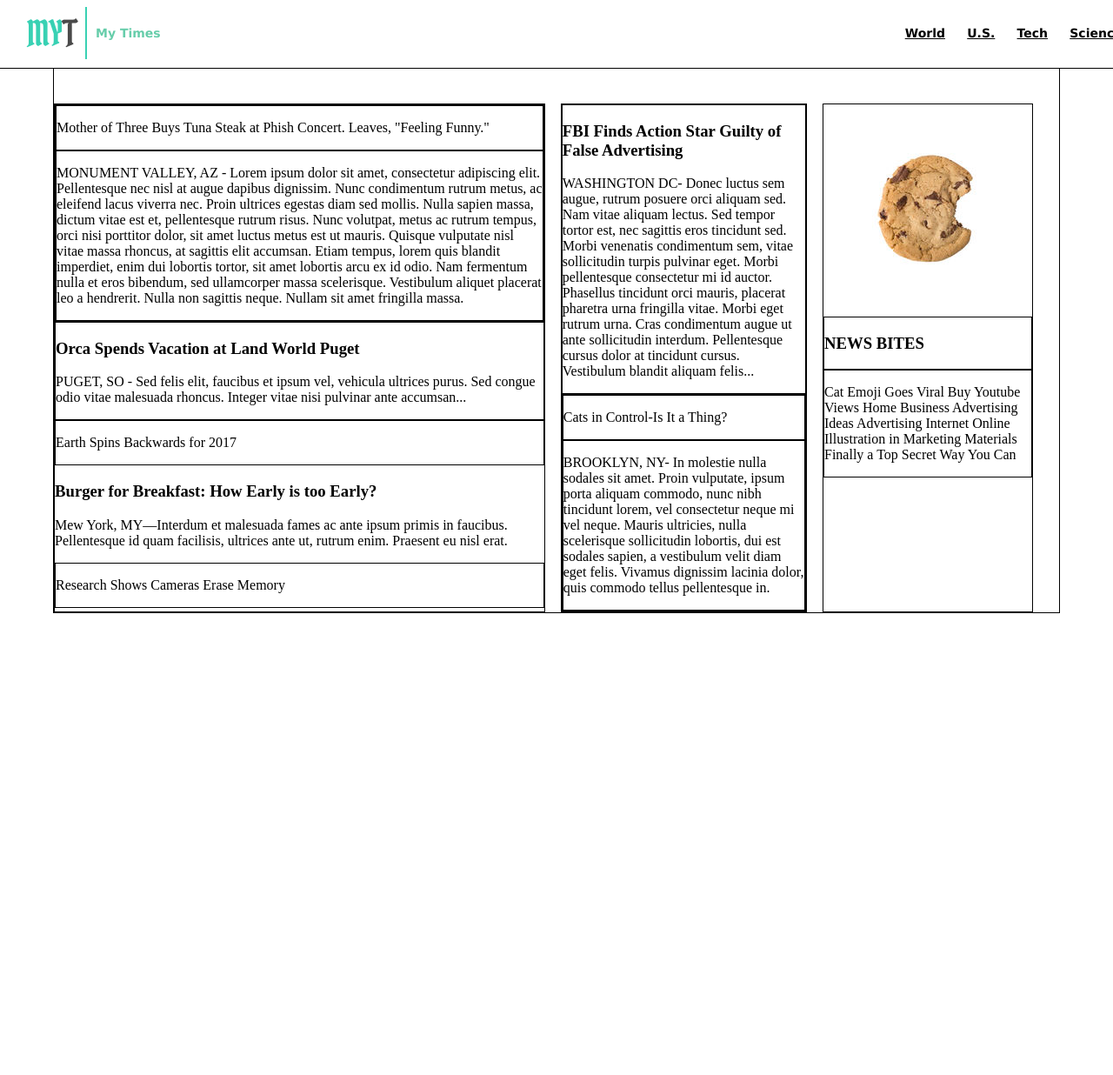
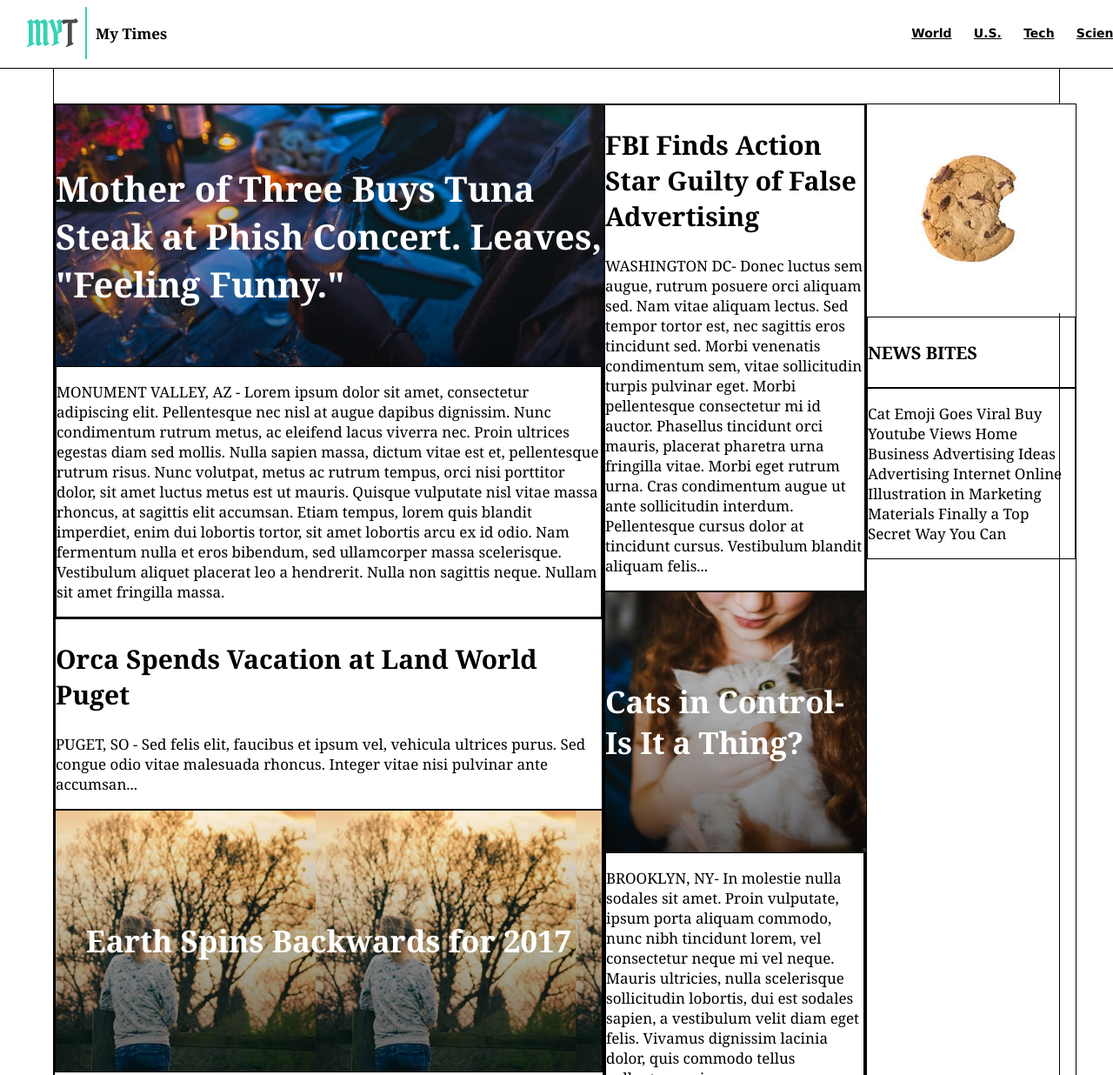
Before and after one commit to AgusTomps/mytimes, a plain HTML site: page index.html in a window 1280 px wide. Shown: the top 1236 px of the page at 87% size. Before the commit the page ends 800 px from the top, so only its background shows below. Drawn offline with Linux system fonts and the light colour scheme.

Commit message:
Complete checkpoint 4

```diff
--- a/index.html
+++ b/index.html
@@ -28,38 +28,46 @@
       <!-- Left container -->
       <div class="left-container">
         <div class="tuna">
-          <div class="heading-tuna">
-          <p>Mother of Three Buys Tuna Steak at Phish Concert. Leaves, "Feeling Funny."</p>
+          <div class="tuna-img">
+            <div class="tuna-heading">
+              <h1>Mother of Three Buys Tuna Steak at Phish Concert. Leaves, "Feeling Funny."</h1>
+            </div>
           </div>
-          <div class="text-tuna">
-          <p>MONUMENT VALLEY, AZ - Lorem ipsum dolor sit amet, consectetur adipiscing elit. Pellentesque nec nisl at augue dapibus dignissim. Nunc condimentum rutrum metus, ac eleifend lacus viverra nec. Proin ultrices egestas diam sed mollis. Nulla sapien massa, dictum vitae est et, pellentesque rutrum risus. Nunc volutpat, metus ac rutrum tempus, orci nisi porttitor dolor, sit amet luctus metus est ut mauris. Quisque vulputate nisl vitae massa rhoncus, at sagittis elit accumsan. Etiam tempus, lorem quis blandit imperdiet, enim dui lobortis tortor, sit amet lobortis arcu ex id odio. Nam fermentum nulla et eros bibendum, sed ullamcorper massa scelerisque. Vestibulum aliquet placerat leo a hendrerit. Nulla non sagittis neque. Nullam sit amet fringilla massa.</p>
+          <div class="tuna-text">
+            <p>MONUMENT VALLEY, AZ - Lorem ipsum dolor sit amet, consectetur adipiscing elit. Pellentesque nec nisl at augue dapibus dignissim. Nunc condimentum rutrum metus, ac eleifend lacus viverra nec. Proin ultrices egestas diam sed mollis. Nulla sapien massa, dictum vitae est et, pellentesque rutrum risus. Nunc volutpat, metus ac rutrum tempus, orci nisi porttitor dolor, sit amet luctus metus est ut mauris. Quisque vulputate nisl vitae massa rhoncus, at sagittis elit accumsan. Etiam tempus, lorem quis blandit imperdiet, enim dui lobortis tortor, sit amet lobortis arcu ex id odio. Nam fermentum nulla et eros bibendum, sed ullamcorper massa scelerisque. Vestibulum aliquet placerat leo a hendrerit. Nulla non sagittis neque. Nullam sit amet fringilla massa.</p>
           </div>
         </div>
         <div class="orca">
-          <h3>Orca Spends Vacation at Land World Puget</h3>
+          <h2>Orca Spends Vacation at Land World Puget</h2>
           <p>PUGET, SO - Sed felis elit, faucibus et ipsum vel, vehicula ultrices purus. Sed congue odio vitae malesuada rhoncus. Integer vitae nisi pulvinar ante accumsan...</p>
         </div>
         <div class="earth">
-          <p>Earth Spins Backwards for 2017</p>
+          <div class="earth-heading">
+            <h3>Earth Spins Backwards for 2017</h3>
+          </div>
         </div>
         <div class="burger">
-          <h3>Burger for Breakfast: How Early is too Early?</h3>
+          <h2>Burger for Breakfast: How Early is too Early?</h2>
           <p>Mew York, MY—Interdum et malesuada fames ac ante ipsum primis in faucibus. Pellentesque id quam facilisis, ultrices ante ut, rutrum enim. Praesent eu nisl erat.</p>
         </div>
         <div class="cameras">
-          <p>Research Shows Cameras Erase Memory</p>
+          <div class="cameras-heading">
+            <h3>Research Shows Cameras Erase Memory</h3>
+          </div>
         </div>
       </div>
 
       <!-- Mid container -->
       <div class="mid-container">
         <div class="fbi">
-          <h3>FBI Finds Action Star Guilty of False Advertising</h3>
+          <h2>FBI Finds Action Star Guilty of False Advertising</h2>
           <p>WASHINGTON DC- Donec luctus sem augue, rutrum posuere orci aliquam sed. Nam vitae aliquam lectus. Sed tempor tortor est, nec sagittis eros tincidunt sed. Morbi venenatis condimentum sem, vitae sollicitudin turpis pulvinar eget. Morbi pellentesque consectetur mi id auctor. Phasellus tincidunt orci mauris, placerat pharetra urna fringilla vitae. Morbi eget rutrum urna. Cras condimentum augue ut ante sollicitudin interdum. Pellentesque cursus dolor at tincidunt cursus. Vestibulum blandit aliquam felis...</p>
         </div>
         <div class="cats">
-          <div class="cats-heading">
-            <p>Cats in Control-Is It a Thing?</p>
+          <div class="cats-img">
+            <div class="cats-heading">
+              <h3>Cats in Control-Is It a Thing?</h3>
+            </div>
           </div>
           <div class="cats-text">
             <p>BROOKLYN, NY- In molestie nulla sodales sit amet. Proin vulputate, ipsum porta aliquam commodo, nunc nibh tincidunt lorem, vel consectetur neque mi vel neque. Mauris ultricies, nulla scelerisque sollicitudin lobortis, dui est sodales sapien, a vestibulum velit diam eget felis. Vivamus dignissim lacinia dolor, quis commodo tellus pellentesque in.</p>
@@ -73,7 +81,7 @@
           <img src="resources\img-news-bite.png" alt="cookie image">
         </div>
         <div class="news-heading">
-          <h3>NEWS BITES</h3>
+          <h4>NEWS BITES</h4>
         </div>
         <div class="news-list">
           <p>Cat Emoji Goes Viral Buy Youtube Views Home Business Advertising Ideas Advertising Internet Online Illustration in Marketing Materials Finally a Top Secret Way You Can</p>
--- a/resources/style.css
+++ b/resources/style.css
@@ -1,3 +1,35 @@
+/* general -------------------------------------------------------*/
+p{
+  font-family: Georgia;
+  font-size: 17px;
+  color: black;
+}
+
+h1{
+  font-family: Georgia;
+  font-weight: bold;
+  font-size: 40px;
+  color: white;
+}
+
+h2{
+  font-family: Georgia;
+  font-size: 30px;
+}
+
+h3{
+  font-family: Georgia;
+  font-weight: bold;
+  font-size: 35px;
+  color: white;
+}
+
+h4{
+  font-family: Georgia;
+  font-size: 20px;
+}
+
+
 /* Header -------------------------------------------------------*/
 .header{
   display: flex;
@@ -52,7 +84,7 @@
 /* left container ------------------------------------------------*/
 .left-container{
   display: inline-flex;
-  width: 50%;
+  width: 630px;
   border: 1px black solid;
   flex-direction: column;
 }
@@ -64,12 +96,24 @@
   margin: 0px;
 }
 
-.heading-tuna{
-  border: 1px black solid;
+.tuna-img{
+  display: flex;
   margin: 0px;
+  width: 630px;
+  height: 300px;
+  background-image: url(img-story-main.png);
+  background-size: cover;
+  background-repeat: no-repeat;
 }
 
-.text-tuna{
+.tuna-heading{
+  padding-top: 0px;
+  margin: auto;
+  text-align: left;
+  vertical-align: middle;
+}
+
+.tuna-text{
   border: 1px black solid;
   margin: 0px;
 }
@@ -80,8 +124,19 @@
 }
 
 .earth{
+  display: flex;
   border: 1px black solid;
   margin: 0px;
+  height: 300px;
+  background-image: url(img-story-2.png);
+  background-size: contain;
+}
+
+.earth-heading{
+  padding-top: 0px;
+  margin: auto;
+  text-align: center;
+  vertical-align: middle;
 }
 
 .burguer{
@@ -90,14 +145,25 @@
 }
 
 .cameras{
+  display: flex;
   border: 1px black solid;
   margin: 0px;
+  height: 300px;
+  background-image: url(img-story-3.png);
+  background-size: contain;
+}
+
+.cameras-heading{
+  padding-top: 0px;
+  margin: auto;
+  text-align: center;
+  vertical-align: middle;
 }
 
 /* Mid container --------------------------------------------------*/
 .mid-container{
   display: inline-flex;
-  width: 25%;
+  width: 300px;
   border: 1px black solid;
   flex-direction: column;
 }
@@ -114,9 +180,21 @@
   margin: 0px;
 }
 
+.cats-img{
+  display: flex;
+  margin: 0px;
+  height: 299px;
+  width: 300px;
+  background-image: url(img-story-1.png);
+  background-size: cover;
+  background-repeat: no-repeat;
+}
+
 .cats-heading{
-  border: 1px black solid;
-  margin: 0px;
+  padding-top: 0px;
+  margin: auto;
+  text-align: left;
+  vertical-align: middle;
 }
 
 .cats-text{
```
